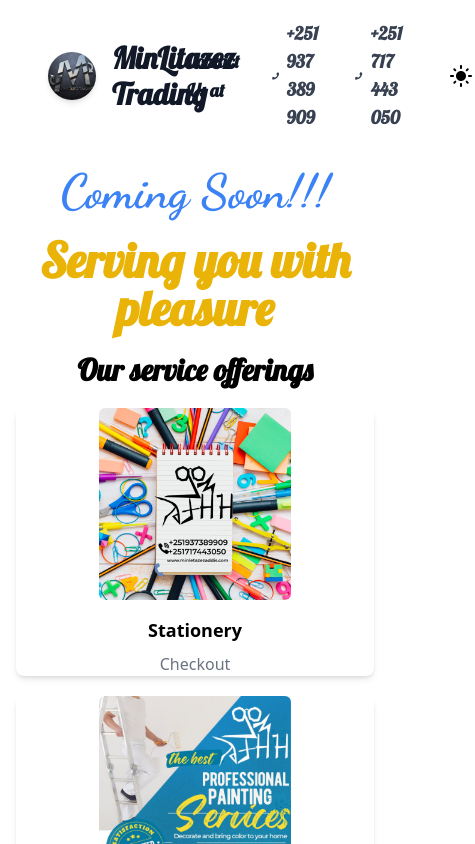
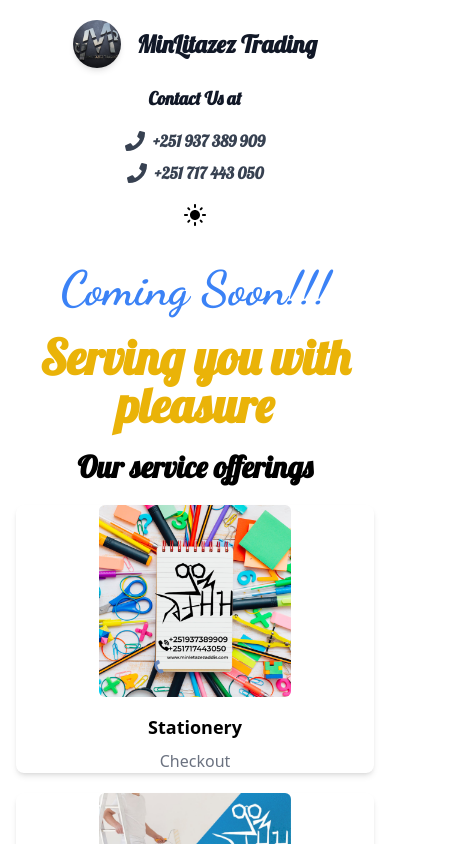
Before and after one commit to abdullah75f/MinLitazez, a React (Vite) app: page / in a window 390 px wide. Shown: the top 844 px of the page, 475 px wide, since content can reach past the window. Built offline with nearby package versions, Linux system fonts and the light colour scheme.

Commit message:
responsiveness

```diff
--- a/src/components/Navbar.tsx
+++ b/src/components/Navbar.tsx
@@ -11,12 +11,12 @@ const Navbar = () => {
   const theme = UseTheme() as ThemeContextType;
 
   return (
-    <header className="flex items-center justify-between px-8 py-4">
+    <header className="flex flex-col md:flex-row items-center justify-between px-4 md:px-8 py-4">
       {/* Logo and Title */}
-      <div className="flex items-center gap-4">
+      <div className="flex items-center gap-4 mb-4 md:mb-0">
         <img src={logo} alt="Logo" className="h-12 rounded-full shadow-md" />
         <h1
-          className="text-3xl font-extrabold text-gray-900"
+          className="text-2xl md:text-3xl font-extrabold text-gray-900"
           style={{ fontFamily: "Lobster, cursive" }}
         >
           MinLitazez Trading
@@ -24,20 +24,20 @@ const Navbar = () => {
       </div>
 
       {/* Contact Us Section */}
-      <div className="flex items-center gap-8">
+      <div className="flex flex-col md:flex-row items-center gap-4 md:gap-8">
         {/* Contact Us at */}
         <div className="text-lg font-semibold text-gray-900">
           <span style={{ fontFamily: "Lobster, cursive" }}>Contact Us at</span>
         </div>
 
         {/* Phone Numbers */}
-        <div className="flex items-center space-x-6">
+        <div className="flex flex-col md:flex-row items-center space-y-2 md:space-y-0 md:space-x-6">
           {/* Phone Number 1 */}
           <div className="flex items-center space-x-2">
             <FaPhone className="text-xl text-gray-700" />
             <a
               href="tel:+251937389909"
-              className="text-lg font-semibold text-gray-700 hover:text-green-500"
+              className="text-base md:text-lg font-semibold text-gray-700 hover:text-green-500"
               style={{ fontFamily: "Lobster, cursive" }}
             >
               +251 937 389 909
@@ -48,7 +48,7 @@ const Navbar = () => {
             <FaPhone className="text-xl text-gray-700" />
             <a
               href="tel:+251717443050"
-              className="text-lg font-semibold text-gray-700 hover:text-green-500"
+              className="text-base md:text-lg font-semibold text-gray-700 hover:text-green-500"
               style={{ fontFamily: "Lobster, cursive" }}
             >
               +251 717 443 050
```
